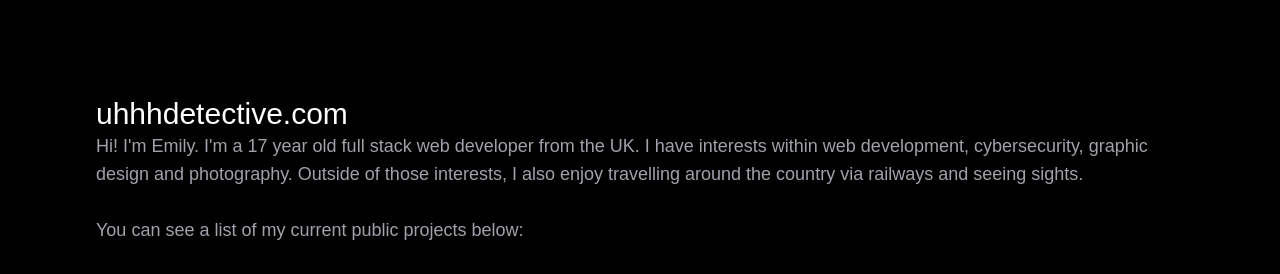
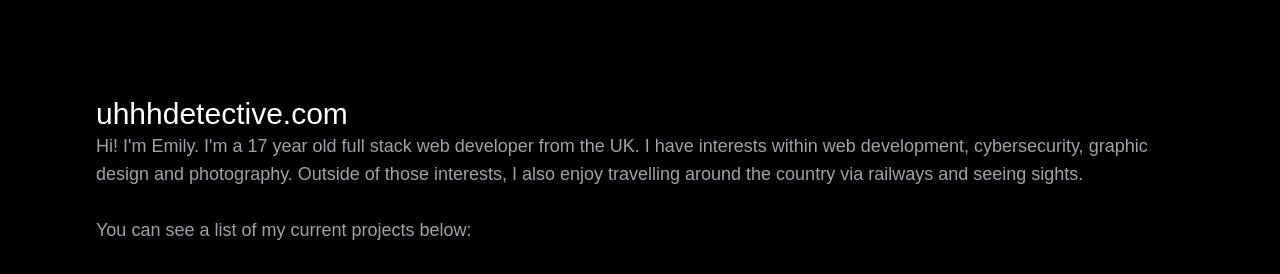
Before and after one commit to detectve/uhhhdetective.com, a Next.js app: page / in a window 1280 px wide. Shown: the top 274 px of the page. Built offline with nearby package versions, Linux system fonts and the light colour scheme; a web font is replaced by a local one.

Commit message:
fix: incorrect piece of information

```diff
--- a/src/app/page.tsx
+++ b/src/app/page.tsx
@@ -14,7 +14,7 @@ export default function Home() {
                 railways and seeing sights.
                 <br />
                 <br />
-                You can see a list of my current public projects below:
+                You can see a list of my current projects below:
            </p>
             <div>
                 <ProjectsContainer />
```
